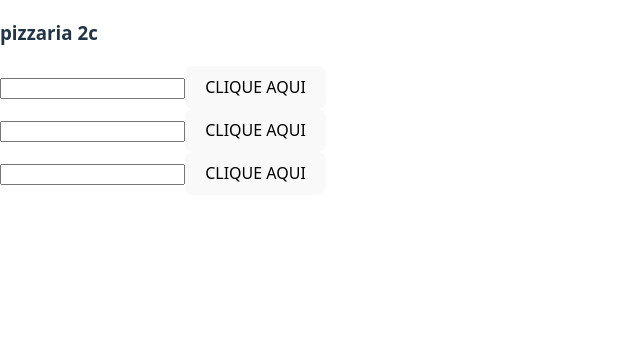
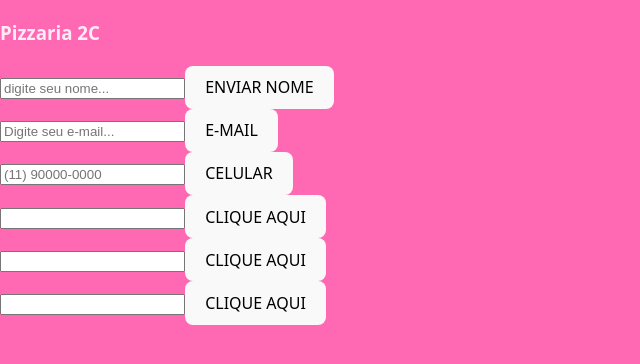
Before and after one commit to leandra122/pizzaria2c2025, a React (Vite) app: page / in a window 1280 px wide. Shown: the top 364 px of the page, without its empty margins (0-640 px from the left). Built offline with nearby package versions, Linux system fonts and the light colour scheme.

Commit message:
verificar alterações

```diff
--- a/src/App.jsx
+++ b/src/App.jsx
@@ -1,43 +1,39 @@
-import {useState} from "react"
+import { useState } from "react"
 
 function App(){
 
-  const [nome,setNome] = useState('Ronaldo')
+  const [nome, setNome] = useState('Ronaldo')
 
-  const Formulario = () => {
+  const Formulario = (props) => {
+
     return (
       <div>
-           <input
-      className="nome"
-      onChange={(e)=>{setNome(e.target.value)}}
+         <input
+         placeholder={props.sombra}
+      ClassName="nome"
+      onChange={(e)=>{(props.mensagem != null)? alert (pros.mensagem) : alert("TEXTO PADRÃO")}}
       name="nome"
       type="text" />
       <button
       onClick={()=>{alert(nome)}}
       className="botao">
-      CLIQUE AQUI
+        {(props.textoBotao != null ? props.textoBotao:"CLIQUE AQUI")}
       </button>
       </div>
     )
   }
 
-  return(
-
-    <div>
-      <h3>pizzaria 2c</h3>
-      <Formulario/>
-      <Formulario/>
-      <Formulario/>
-
-
-
-
-
-
-    </div>
-  )
-
-
+  return (
+     <div>
+      <h3>Pizzaria 2C</h3>
+     <Formulario   sombra="digite seu nome..." textoBotao="ENVIAR NOME" />
+     <Formulario  sombra="Digite seu e-mail..." textoBotao="E-MAIL"/>
+     <Formulario  sombra="(11) 90000-0000" textoBotao="CELULAR"/>
+     <Formulario  mensagem="Mensagem enviada pelo App"/>
+     <Formulario />
+     <Formulario />
+     </div>
+  );
 }
 
-export default App
+export default App;
--- a/src/index.css
+++ b/src/index.css
@@ -28,6 +28,8 @@
   place-items: start;
   min-width: 320px;
   min-height: 100vh;
+  background-color: hotpink;
+  color:rgba(255, 255, 255, 0.87);
 }
 
 h1 {
```
